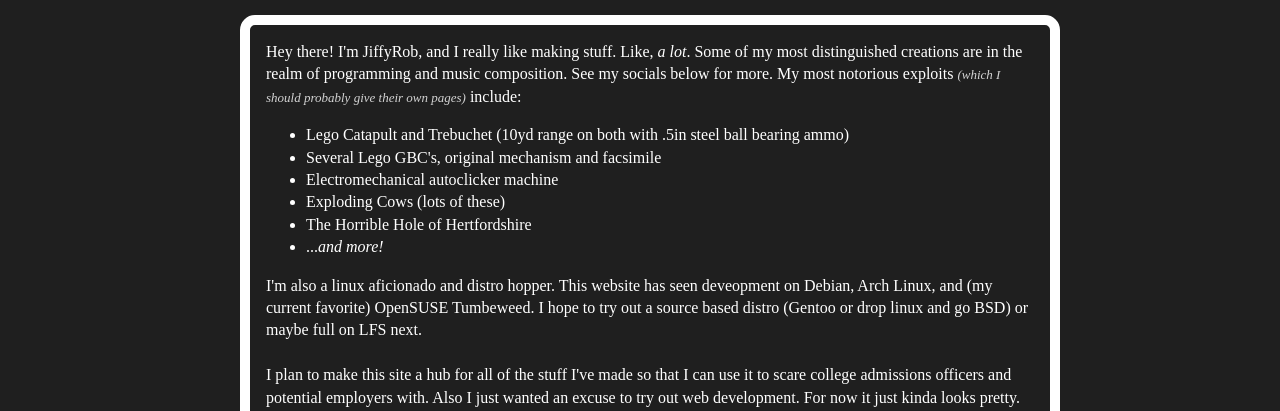
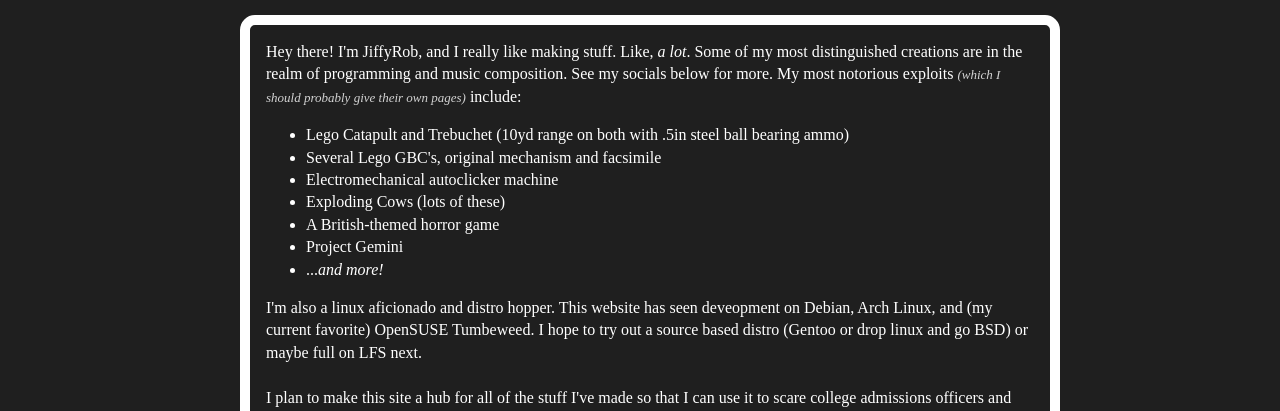
Before and after one commit to JiffyRob/jiffyrob.github.io, a website: page index.html in a window 1280 px wide. Shown: the part 326-737 px from the top of the page. Drawn offline with Linux system fonts and the light colour scheme.

Commit message:
added more exploits

```diff
--- a/index.html
+++ b/index.html
@@ -37,7 +37,8 @@
           <li>Several Lego GBC's, original mechanism and facsimile</li>
           <li>Electromechanical autoclicker machine</li>
           <li>Exploding Cows (lots of these)</li>
-          <li>The Horrible Hole of Hertfordshire</li>
+          <li>A British-themed horror game</li>
+          <li>Project Gemini</li>
           <li>...<em>and more!</em></li>
         </ul>
         I'm also a linux aficionado and distro hopper.  This website has seen deveopment on Debian, Arch Linux, and (my current favorite)
```
